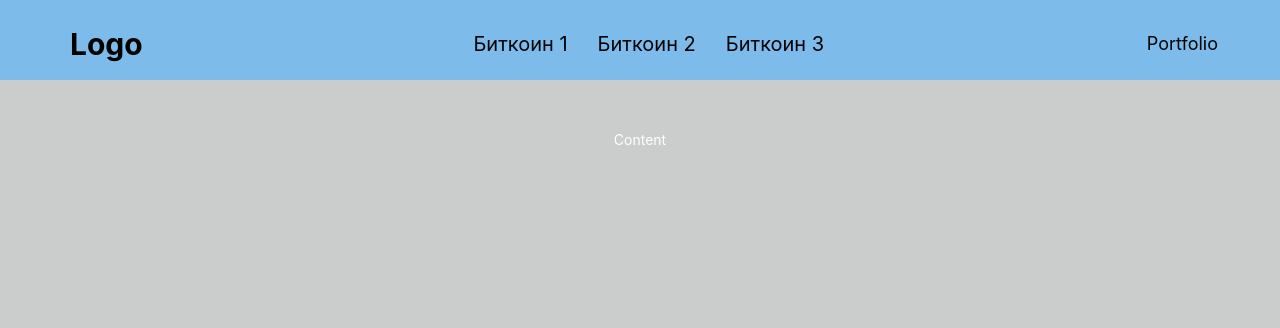
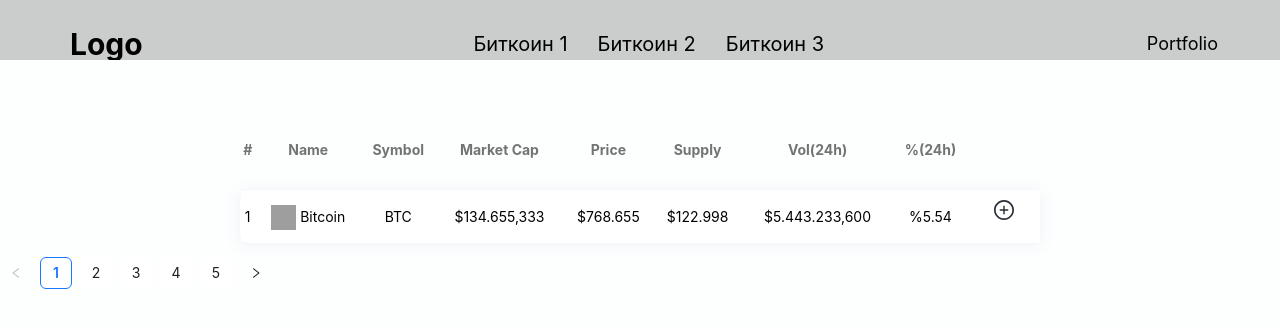
Before and after one commit to Kalips0o/etaCar-test, a React (Create React App) app: page / in a window 1280 px wide. Shown: the top 328 px of the page. Built offline with nearby package versions, Linux system fonts and the light colour scheme; grey boxes are pictures that could not be loaded.

Commit message:
Components created. Added table of cryptocurrencies. Added modal window. Updated layout. Added buttons.

```diff
--- a/package.json
+++ b/package.json
@@ -3,6 +3,7 @@
   "version": "0.1.0",
   "private": true,
   "dependencies": {
+    "@ant-design/icons": "^5.2.5",
     "@testing-library/jest-dom": "^5.17.0",
     "@testing-library/react": "^13.4.0",
     "@testing-library/user-event": "^13.5.0",
--- /dev/null
+++ b/src/components/addToPortfolioModal/AddToPortfolioModal.module.scss
@@ -0,0 +1,14 @@
+
+
+
+.inputAmountOfCurrency {
+  font-size: 20px;
+  border: none;
+  padding: 10px;
+  width: 100%; /* Изменено на 100%, чтобы соответствовать ширине модального окна */
+
+  &:focus {
+    outline: none;
+    box-shadow: rgba(60, 64, 67, 0.3) 0 2px 3px 0, rgba(60, 64, 67, 0.15) 0 6px 10px 4px;
+  }
+}
--- /dev/null
+++ b/src/components/addToPortfolioModal/AddToPortfolioModal.tsx
@@ -0,0 +1,44 @@
+import React, {useState} from 'react';
+import {Button, Input, Modal} from 'antd';
+import styles from './AddToPortfolioModal.module.scss';
+
+interface AddToPortfolioModalProps {
+    isOpen: boolean;
+    onOk: () => void;
+    onCancel: () => void;
+}
+
+const AddToPortfolioModal: React.FC<AddToPortfolioModalProps> = ({isOpen, onOk, onCancel}) => {
+    const [amount, setAmount] = useState('');
+
+    const handleInputChange = (event: React.ChangeEvent<HTMLInputElement>) => {
+        const inputValue = event.target.value;
+        // Проверка на валидность ввода: только цифры и десятичные точки
+        if (/^\d*\.?\d*$/.test(inputValue)) {
+            setAmount(inputValue);
+        }
+    };
+    return (
+        <Modal
+            className={styles.modalWindow}
+            visible={isOpen}
+            closable={false}
+            centered
+            width={300}
+            footer={null}
+        >
+            <Input className={styles.inputAmountOfCurrency} placeholder="Enter amount of currency"
+                   onChange={handleInputChange}/>
+            <div style={{textAlign: 'center', marginTop: '20px'}}>
+                <Button className="ant-btn ant-btn-primary" onClick={onOk}>
+                    Confirm
+                </Button>
+                <Button className="ant-btn" onClick={onCancel} style={{marginLeft: '10px'}}>
+                    Cancel
+                </Button>
+            </div>
+        </Modal>
+    );
+};
+
+export default AddToPortfolioModal;
--- /dev/null
+++ b/src/components/cryptoTable/CryptoTable.tsx
@@ -0,0 +1,12 @@
+import CurrencyTable from "../currencyTable/CurrencyTable";
+import TablePagination from "../pagination/Pagination";
+
+function CryptoTable() {
+    return (
+        <div> <CurrencyTable/>
+           < TablePagination/>
+        </div>
+    );
+}
+
+export default CryptoTable
--- /dev/null
+++ b/src/components/currencyTable/CurrencyTable.module.scss
@@ -0,0 +1,52 @@
+.container {
+  display: flex;
+  justify-content: center;
+  align-items: center;
+ }
+
+.cryptoTable {
+  margin-top: 50px;
+  width: 800px;
+  border-collapse: separate;
+  border-spacing: 0 1em;
+
+  thead {
+
+    th {
+      color: rgba(0, 0, 0, 0.55);
+    }
+  }
+  tbody tr {
+    background: #fff;
+    -webkit-box-shadow: 0 1px 15px 1px rgba(62, 57, 107, 0.07);
+    box-shadow: 0 1px 15px 1px rgba(62, 57, 107, 0.07);
+    td > * {
+      vertical-align: middle;
+    }
+    td:first-child {
+      -moz-border-radius: 10px 0 0 10px;
+      -webkit-border-radius: 10px 0 0 10px;
+    }
+    td:last-child {
+      -moz-border-radius: 0 10px 10px 0;
+      -webkit-border-radius: 0 10px 10px 0;
+    }
+    td img {
+      width: 25px;
+      height: 25px;
+    }
+  }
+}
+
+.plusIcon svg{
+  width: 20px;
+  height: 20px;
+  color: #282c34;
+}
+
+.textCrypto{
+  color: black;
+}
+.textCrypto:hover{
+  color: rgba(243, 43, 3, 0.66);
+}
--- /dev/null
+++ b/src/components/currencyTable/CurrencyTable.tsx
@@ -0,0 +1,70 @@
+import React, {useState} from "react";
+import styles from './CurrencyTable.module.scss';
+import {PlusCircleOutlined} from "@ant-design/icons";
+import {Button} from "antd";
+import AddToPortfolioModal from "../addToPortfolioModal/AddToPortfolioModal";
+
+function CurrencyTable() {
+    const [isModalOpen, setIsModalOpen] = useState(false);
+
+    const showModal = () => {
+        setIsModalOpen(true);
+    };
+
+    const handleOk = () => {
+        setIsModalOpen(false);
+    };
+
+    const handleCancel = () => {
+        setIsModalOpen(false);
+    };
+
+    const handleAmountConfirmed = (amount: string) => {
+        // Здесь можно выполнить действия с подтвержденным значением amount
+        console.log("Confirmed amount:", amount);
+    };
+    return (
+        <div className={styles.container}>
+            <div className={styles.row}>
+                <div className={styles.colMd12}>
+                    <table className={styles.cryptoTable}>
+                        <thead>
+                        <tr>
+                            <th scope="col">#</th>
+                            <th scope="col">Name</th>
+                            <th scope="col">Symbol</th>
+                            <th scope="col">Market Cap</th>
+                            <th scope="col">Price</th>
+                            <th scope="col">Supply</th>
+                            <th scope="col">Vol(24h)</th>
+                            <th scope="col">%(24h)</th>
+                            <th scope="col"> </th>
+                        </tr>
+                        </thead>
+                        <tbody>
+                        <tr className={styles.text}>
+                            <td>1</td>
+                            <td><img
+                                src="https://cdn4.iconfinder.com/data/icons/crypto-currency-and-coin-2/256/bitcoincash_bch_bitcoin-128.png"/><span
+                                className={styles.textCrypto}> Bitcoin</span></td>
+                            <td>BTC</td>
+                            <td>$134.655,333</td>
+                            <td className={styles.textWarning}>$768.655</td>
+                            <td className={styles.textWarning}>$122.998</td>
+                            <td className={styles.textWarning}>$5.443.233,600</td>
+                            <td className={styles.textSuccess}>%5.54</td>
+                            <Button type="text" onClick={showModal}>
+                                <PlusCircleOutlined className={styles.plusIcon} />
+                            </Button>
+                            <AddToPortfolioModal isOpen={isModalOpen} onOk={handleOk} onCancel={handleCancel} />
+                        </tr>
+
+                        </tbody>
+                    </table>
+                </div>
+            </div>
+        </div>
+    );
+}
+
+export default CurrencyTable;
--- a/src/components/header/NavBar.tsx
+++ b/src/components/header/NavBar.tsx
@@ -1,19 +1,26 @@
-import Portfolio from "../portfolio/Portfolio";
-import styles from './NavBar.module.scss'
-import TopRankedCurrency from "./TopRankedCurrency/TopRankedCurrency";
+import React, { useState } from 'react';
+import styles from './NavBar.module.scss';
+import TopRankedCurrency from './TopRankedCurrency/TopRankedCurrency';
+import Portfolio from '../portfolio/Portfolio'; // Исправляем путь
 
 function NavBar() {
+    const [portfolioAmount, setPortfolioAmount] = useState('');
+
+    const updatePortfolioAmount = (amount: string) => {
+        setPortfolioAmount(amount);
+    };
+
     return (
         <div className={styles.navbar}>
-            <div className={styles.companyName}> Logo</div>
+            <div className={styles.companyName}>Logo</div>
             <div className={styles.navbarCenter}>
-                <TopRankedCurrency/>
+                <TopRankedCurrency />
             </div>
             <div className={styles.navbarRight}>
-                <Portfolio/>
+                <Portfolio amount={portfolioAmount} />
             </div>
         </div>
     );
 }
 
-export default NavBar
+export default NavBar;
--- a/src/components/pagination/Pagination.tsx
+++ b/src/components/pagination/Pagination.tsx
@@ -1,5 +1,6 @@
-function Pagination () {
-    return <div> Pagination </div>
-}
+import React from 'react';
+import { Pagination } from 'antd';
 
-export default Pagination
+const TablePagination: React.FC = () => <Pagination defaultCurrent={1} total={50} />;
+
+export default TablePagination;
--- a/src/components/portfolio/Portfolio.tsx
+++ b/src/components/portfolio/Portfolio.tsx
@@ -1,5 +1,13 @@
-function Portfolio () {
-    return <div> Portfolio </div>
+import React from 'react';
+
+interface PortfolioProps {
+    amount: string;
 }
 
-export default Portfolio
+const Portfolio: React.FC<PortfolioProps> = ({ amount }) => {
+    return (
+        <div>Portfolio</div>
+    );
+};
+
+export default Portfolio;
--- a/src/layouts/AppLayout/index.tsx
+++ b/src/layouts/AppLayout/index.tsx
@@ -1,23 +1,24 @@
 import {Layout, Space} from 'antd';
 import NavBar from "../../components/header/NavBar";
+import CryptoTable from "../../components/cryptoTable/CryptoTable";
 
 const {Header, Content} = Layout;
 
 const headerStyle: React.CSSProperties = {
     textAlign: 'center',
     color: '#000101',
-    height: 80,
+    height: 60,
     paddingInline: 50,
     lineHeight: '64px',
-    backgroundColor: '#7dbcea',
+    backgroundColor: 'rgba(159,161,161,0.49)',
 };
 
 const contentStyle: React.CSSProperties = {
     textAlign: 'center',
     height: '100vh',
-    lineHeight: '120px',
-    color: '#fff',
-    backgroundColor: 'rgba(159,161,161,0.49)',
+    lineHeight: '50px',
+    color: '#000101',
+    backgroundColor: 'rgb(253,255,255)',
 };
 
 
@@ -27,7 +28,9 @@ export const AppLayout: React.FC = () => (
             <Header style={headerStyle}>
                 <NavBar />
             </Header>
-            <Content style={contentStyle}>Content</Content>
+            <Content style={contentStyle}>
+                <CryptoTable/>
+            </Content>
         </Layout>
     </Space>
 );
```
Also changed, not shown: src/components/cryptoTable/CryptoTable.module.scss (added, +21 -0 lines), 1 other file (tests, documents, lock files or other folders).
